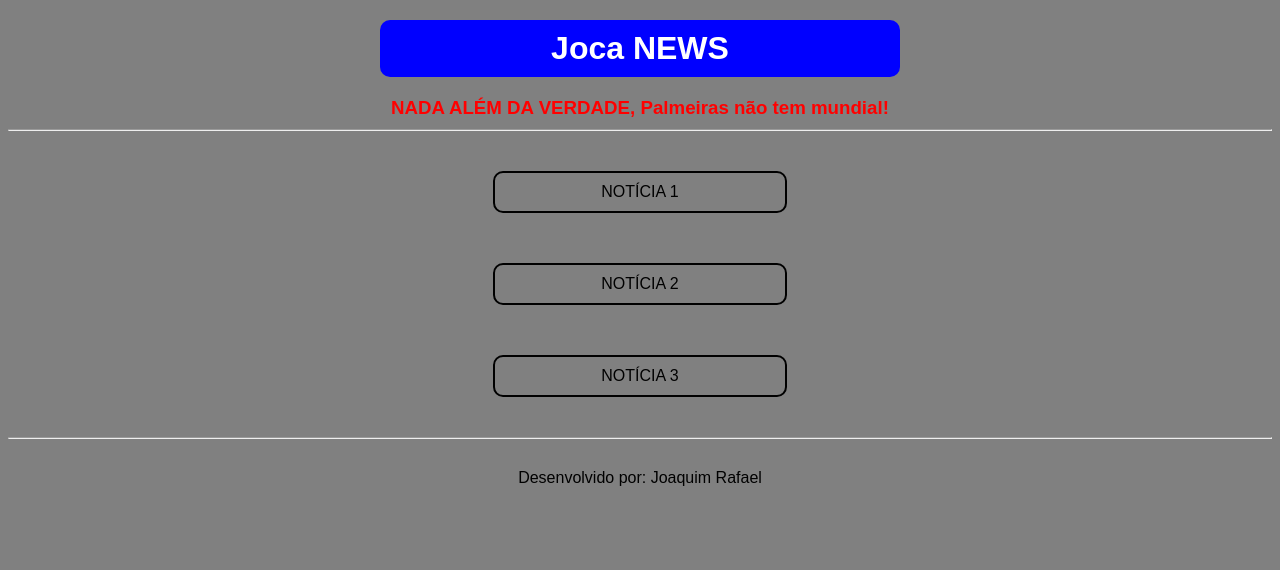
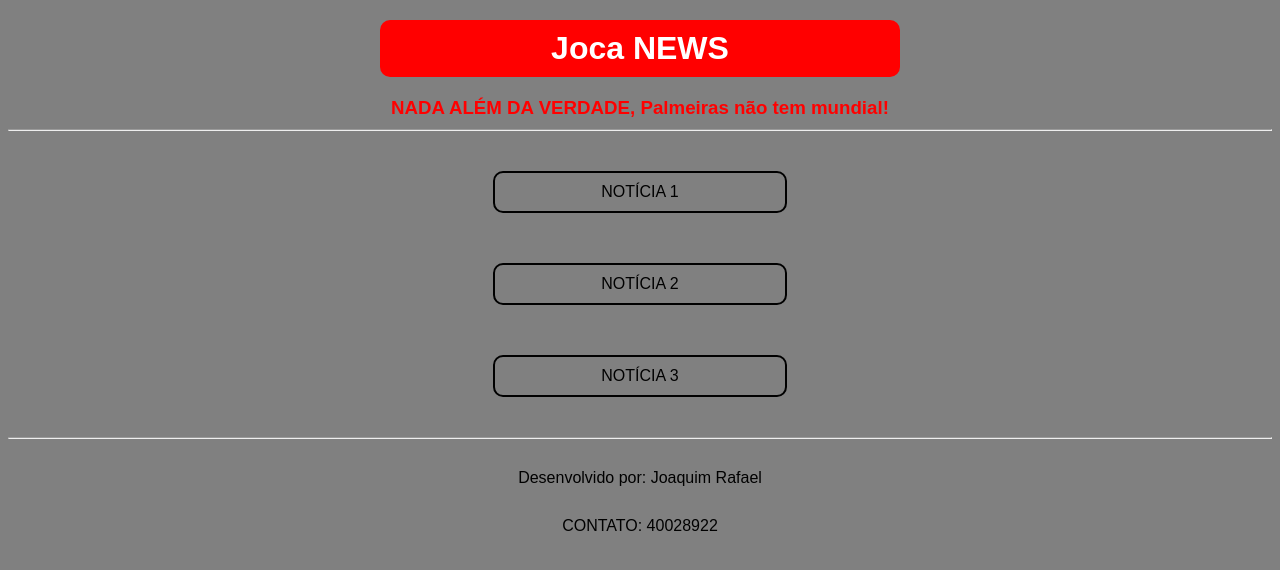
Before and after one commit to joaquimsen2306/joca_news, a plain HTML site: page index.html in a window 1280 px wide. Drawn offline with Linux system fonts and the light colour scheme.

Commit message:
alteração contato
foi colocado um contato no final

```diff
--- a/css/estilos.css
+++ b/css/estilos.css
@@ -5,7 +5,7 @@ body {
 
 h1 {
     width: 500px;
-    background: blue;
+    background: red;
     color: white;
     text-align: center;
     margin: 20px auto;
--- a/index.html
+++ b/index.html
@@ -13,6 +13,7 @@
      <p><a href="./views/notícia2.html">NOTÍCIA 2</a></p>
      <p><a href="./views/notícia3.html">NOTÍCIA 3</a></p>
     <hr>
-    <p class="dev-texto">Desenvolvido por: Joaquim Rafael</p>
+    <p class="dev-texto">Desenvolvido por: Joaquim Rafael <p>
+	<p>CONTATO: 40028922</p>
 </body>
 </html>
```
